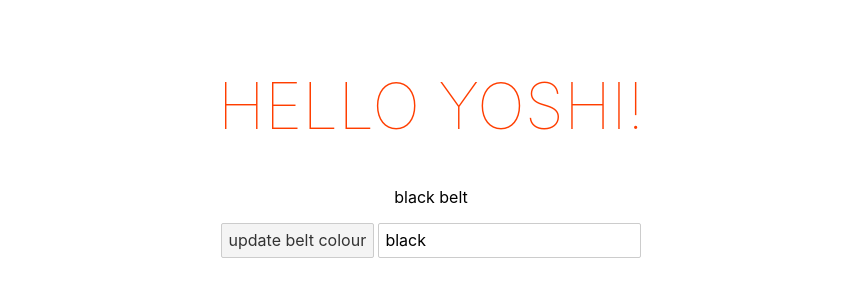
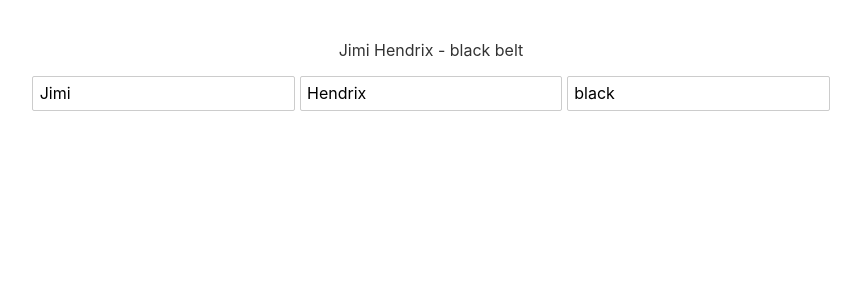
Before and after one commit to raphabarreto/svelte-sample, a Svelte app: page / in a window 1280 px wide. Shown: the top 300 px of the page, without its empty margins (209-1070 px from the left). Built offline with nearby package versions, Linux system fonts and the light colour scheme.

Commit message:
Reactive Values

```diff
--- a/src/App.svelte
+++ b/src/App.svelte
@@ -1,6 +1,13 @@
 <script>
-  let name = "Yoshi";
+  let firstName = "Jimi";
+  let lastName = "Hendrix";
   let beltColour = "black";
+
+  $: fullName = `${firstName} ${lastName}`;
+  $: {
+    console.log(beltColour);
+    console.log(fullName);
+  }
 
   const handleClick = () => {
     beltColour = "orange";
@@ -19,13 +26,6 @@
     margin: 0 auto;
   }
 
-  h1 {
-    color: #ff3e00;
-    text-transform: uppercase;
-    font-size: 4em;
-    font-weight: 100;
-  }
-
   @media (min-width: 640px) {
     main {
       max-width: none;
@@ -34,12 +34,9 @@
 </style>
 
 <main>
-  <h1>Hello {name}!</h1>
-  <p style="color: {beltColour}">{beltColour} belt</p>
-  <button on:click={handleClick}>update belt colour</button>
-  <!-- one way data binding -->
-  <!-- <input type="text" on:input={handleInput} value={beltColour} />   -->
-  <!-- two way data binding -->
+  <p>{fullName} - {beltColour} belt</p>
+  <input type="text" bind:value={firstName} />
+  <input type="text" bind:value={lastName} />
   <input type="text" bind:value={beltColour} />
 
 </main>
```
